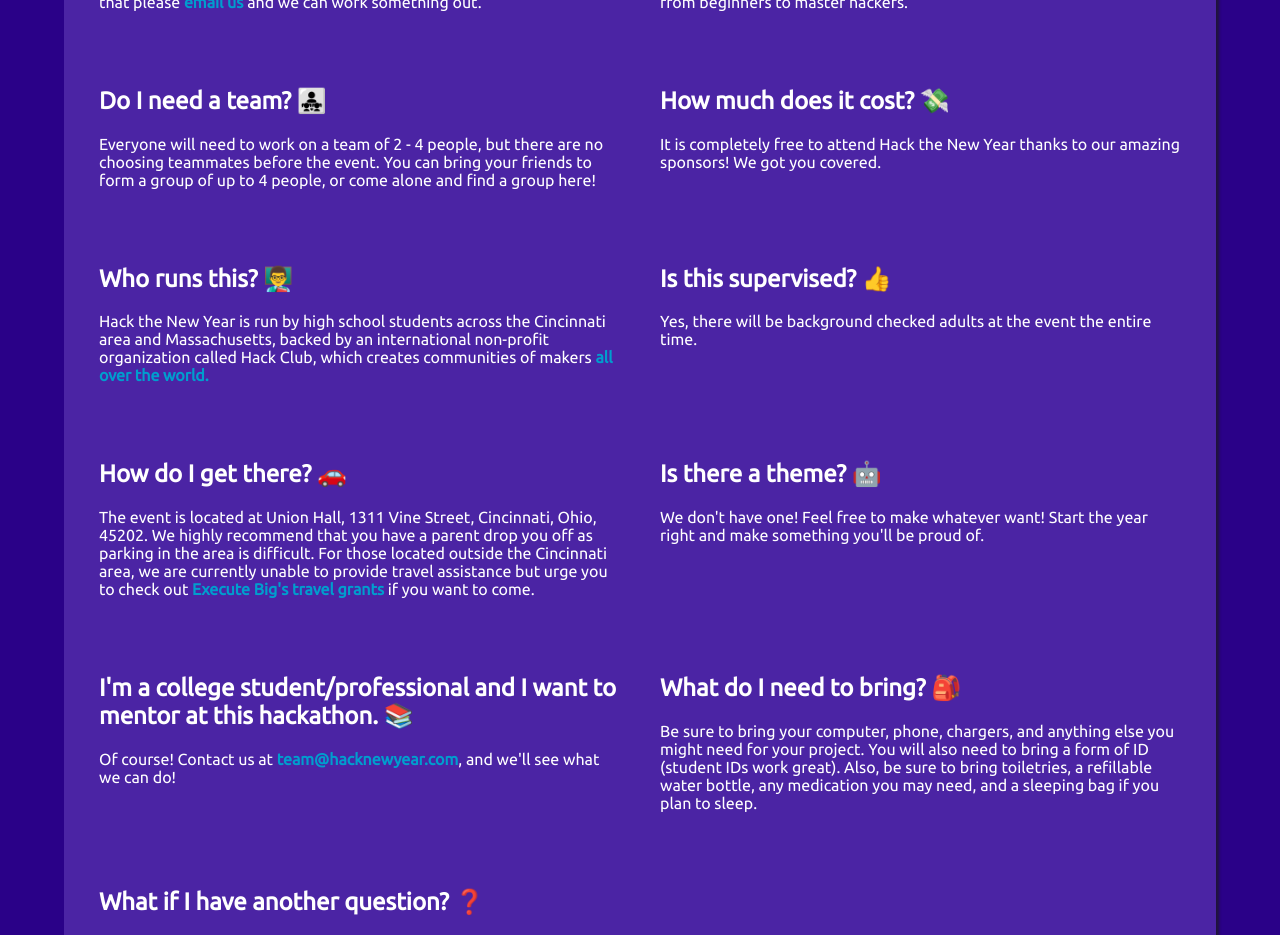
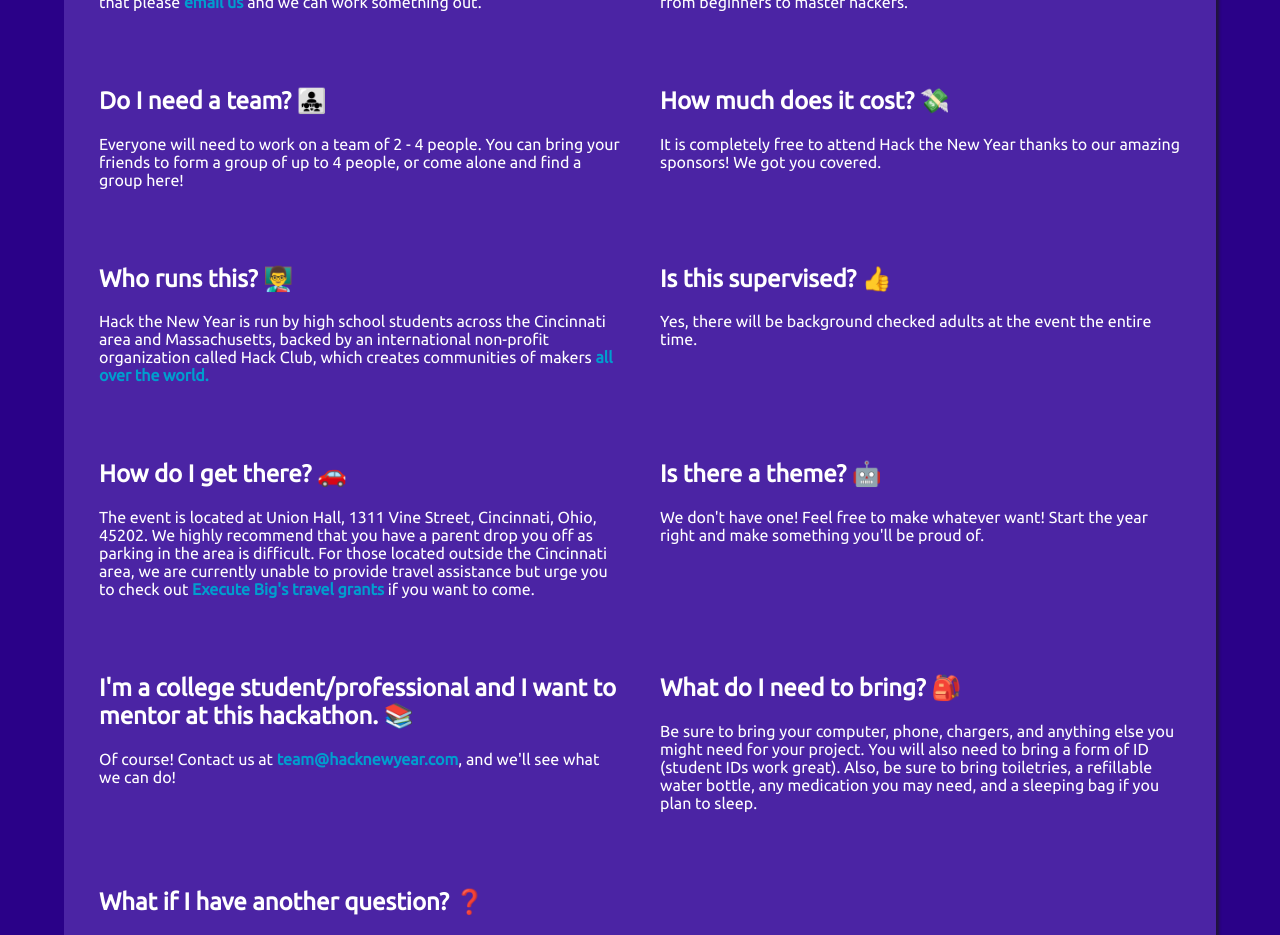
Before and after one commit to itsmingjie/website, a Next.js app: page / in a window 1280 px wide. Shown: the part 1800-2735 px from the top of the page. Built offline with nearby package versions, Linux system fonts and the light colour scheme.

Commit message:
delete no choosing teams

```diff
--- a/pages/index.js
+++ b/pages/index.js
@@ -60,7 +60,7 @@
                         <div className="row">
                             <div className="inner">
                                 <h2>Do I need a team? 👨‍👧‍👧</h2>
-                                <p>Everyone will need to work on a team of 2 - 4 people, but there are no choosing teammates before the event. You can bring your friends to form a group of up to 4 people, or come alone and find a group here!</p>
+                                <p>Everyone will need to work on a team of 2 - 4 people. You can bring your friends to form a group of up to 4 people, or come alone and find a group here!</p>
                             </div>
                             <div className="inner">
                                 <h2>How much does it cost? 💸</h2>
```
